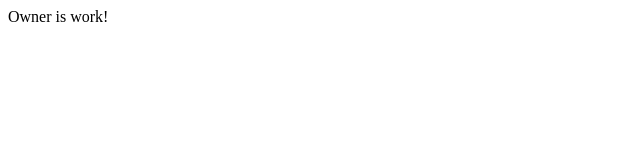
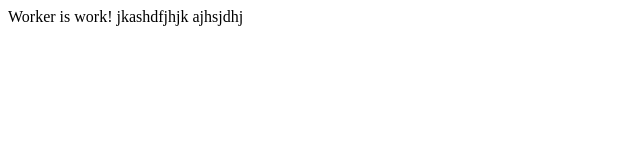
Before and after one commit to outsideramaan/test, a plain HTML site: page index.html in a window 1280 px wide. Shown: the whole page, without its empty margins (0-640 px from the left). Drawn offline with Linux system fonts and the light colour scheme.

Commit message:
added index html

```diff
--- a/index.html
+++ b/index.html
@@ -5,6 +5,8 @@
     <title></title>
   </head>
   <body>
-    Owner is work!
+    Worker is work!
+	jkashdfjhjk
+	ajhsjdhj
   </body>
 </html>
```
